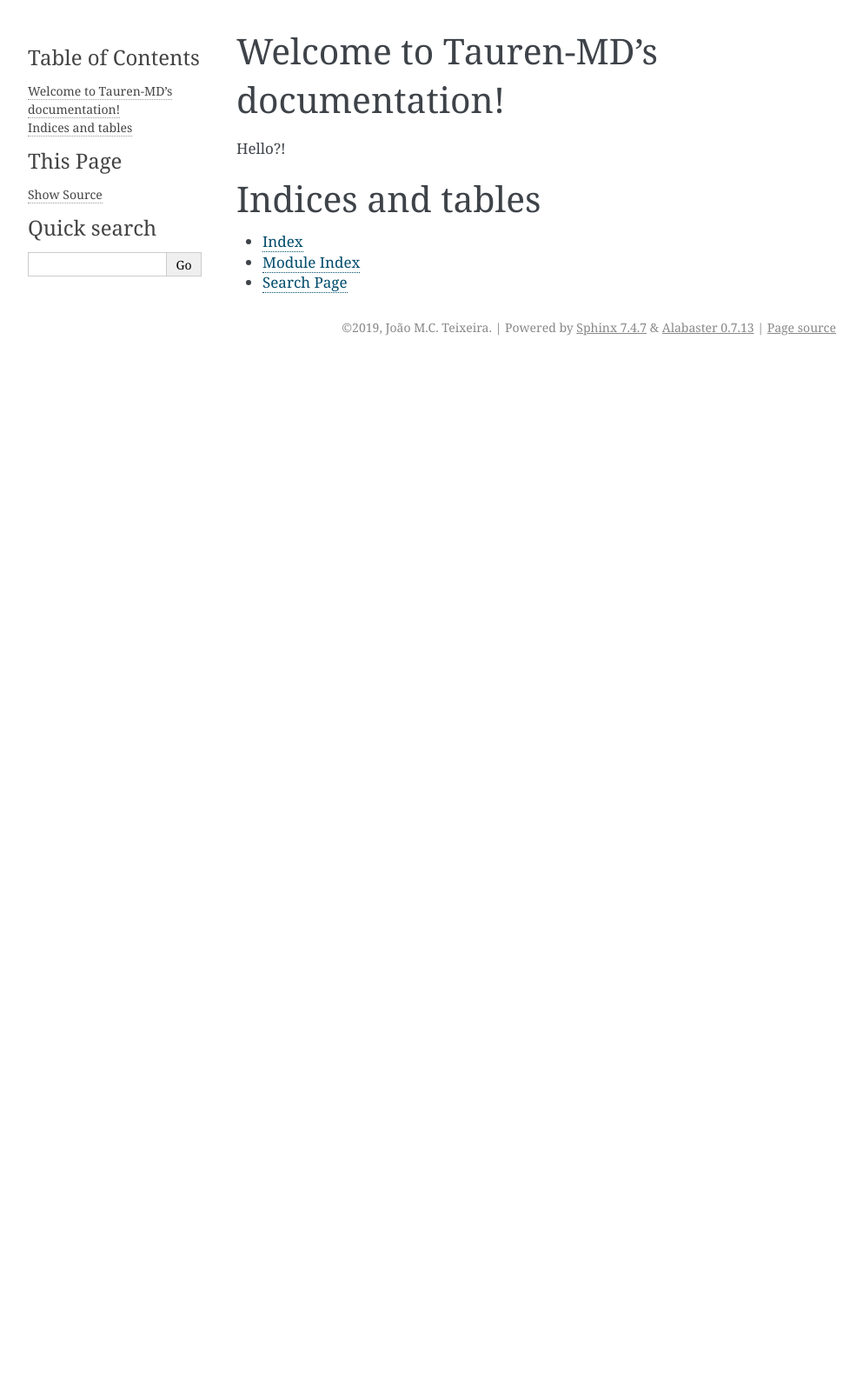
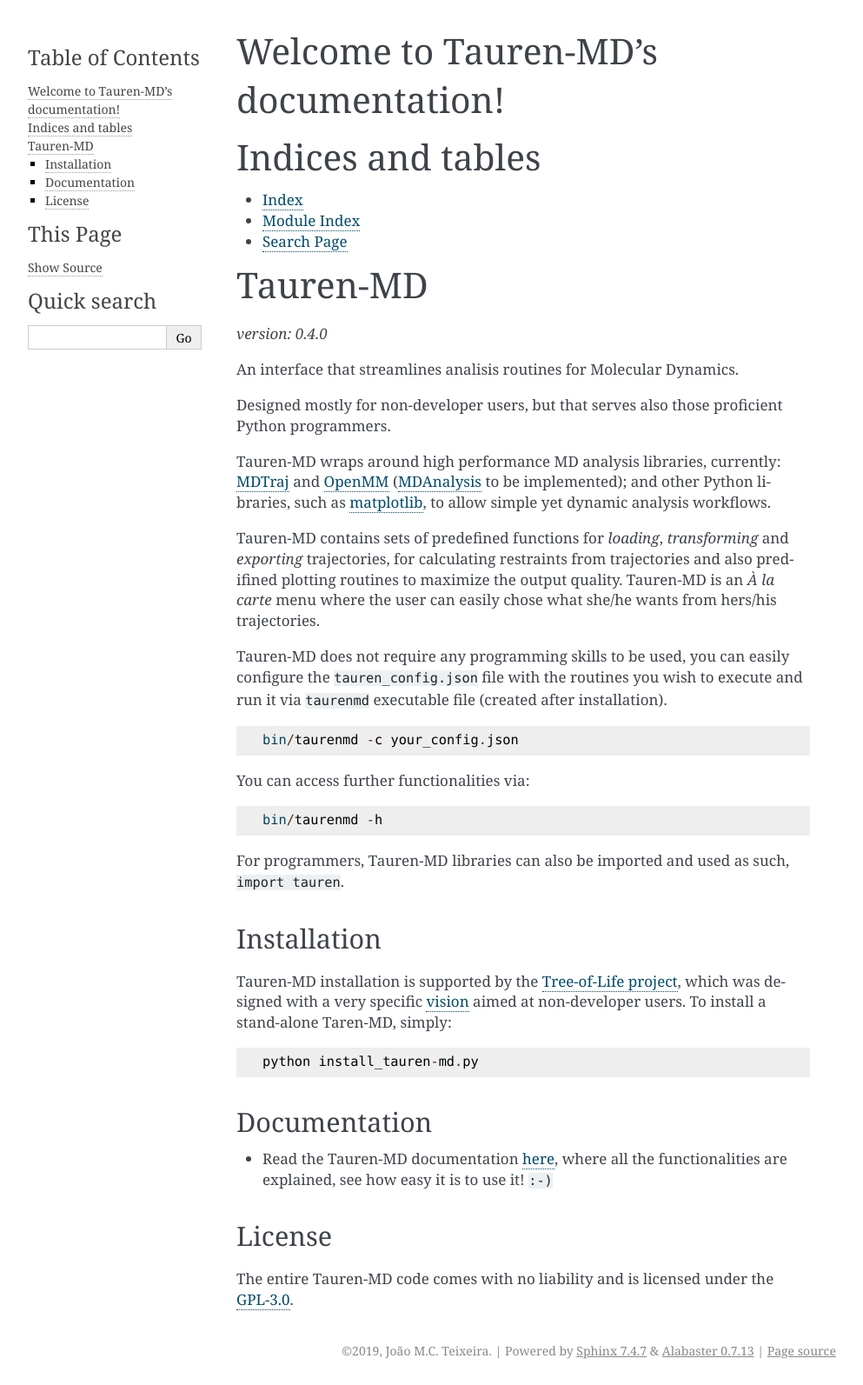
Before and after one commit to joaomcteixeira/taurenmd, a Sphinx documentation site: the page built from docs/index.rst, in a window 1280 px wide. Shown: the whole page at 87% size, without its empty margins (148-1141 px from the left). Built offline with Sphinx 7.4.7, drawn with Linux system fonts in a browser that asks for light colours; before the commit the page ends 900 px from its top, so only the background shows below that.

Commit message:
added readme to index.rst

```diff
--- a/docs/index.rst
+++ b/docs/index.rst
@@ -10,8 +10,6 @@
    :maxdepth: 2
    :caption: Contents:
 
-Hello?!
-
 
 Indices and tables
 ==================
@@ -19,3 +17,75 @@
 * :ref:`genindex`
 * :ref:`modindex`
 * :ref:`search`
+
+
+Tauren-MD
+=========
+
+*version: 0.4.0*
+
+An interface that streamlines analisis routines for Molecular Dynamics.
+
+Designed mostly for non-developer users, but that serves also those
+proficient Python programmers.
+
+Tauren-MD wraps around high performance MD analysis libraries,
+currently: `MDTraj`_ and `OpenMM`_ (`MDAnalysis`_ to be implemented);
+and other Python libraries, such as `matplotlib`_, to allow simple yet
+dynamic analysis workflows.
+
+Tauren-MD contains sets of predefined functions for *loading*,
+*transforming* and *exporting* trajectories, for calculating restraints
+from trajectories and also predifined plotting routines to maximize the
+output quality. Tauren-MD is an *À la carte* menu where the user can
+easily chose what she/he wants from hers/his trajectories.
+
+Tauren-MD does not require any programming skills to be used, you can
+easily configure the ``tauren_config.json`` file with the routines you
+wish to execute and run it via ``taurenmd`` executable file (created
+after installation).
+
+::
+
+   bin/taurenmd -c your_config.json
+
+You can access further functionalities via:
+
+::
+
+   bin/taurenmd -h
+
+For programmers, Tauren-MD libraries can also be imported and used as
+such, ``import tauren``.
+
+Installation
+------------
+
+Tauren-MD installation is supported by the `Tree-of-Life project`_,
+which was designed with a very specific `vision`_ aimed at non-developer
+users. To install a stand-alone Taren-MD, simply:
+
+::
+
+   python install_tauren-md.py
+
+Documentation
+-------------
+
+-  Read the Tauren-MD documentation `here`_, where all the
+   functionalities are explained, see how easy it is to use it! ``:-)``
+
+License
+-------
+
+The entire Tauren-MD code comes with no liability and is licensed under
+the `GPL-3.0`_.
+
+.. _MDTraj: https://github.com/mdtraj/mdtraj
+.. _OpenMM: https://github.com/pandegroup/openmm
+.. _MDAnalysis: https://www.mdanalysis.org/
+.. _matplotlib: https://matplotlib.org/
+.. _Tree-of-Life project: https://github.com/joaomcteixeira/Tree-of-Life
+.. _vision: https://github.com/joaomcteixeira/Tree-of-Life/blob/master/VISION.md
+.. _here: https://github.com/joaomcteixeira/Tauren-MD/wiki
+.. _GPL-3.0: https://github.com/joaomcteixeira/Tauren-MD/blob/master/LICENSE
```
